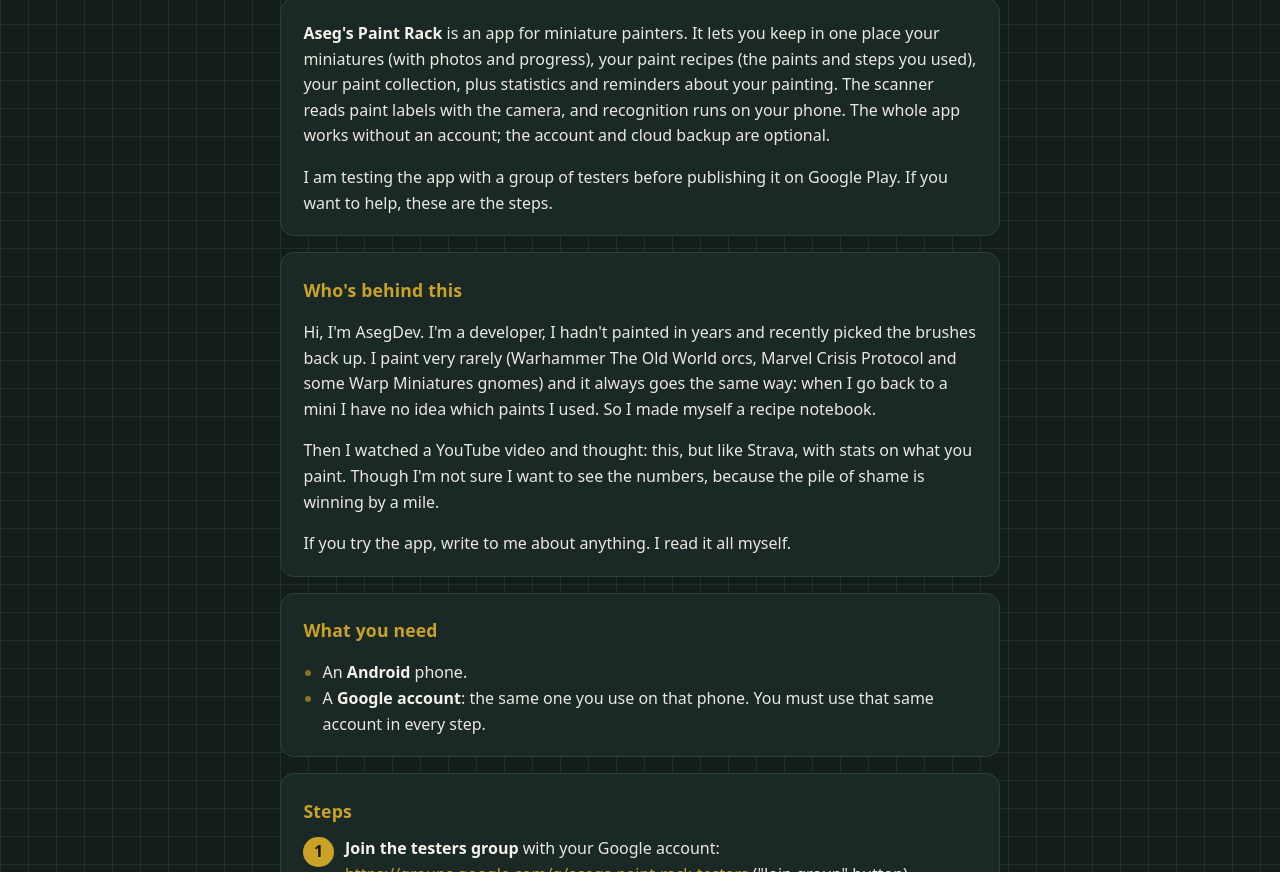
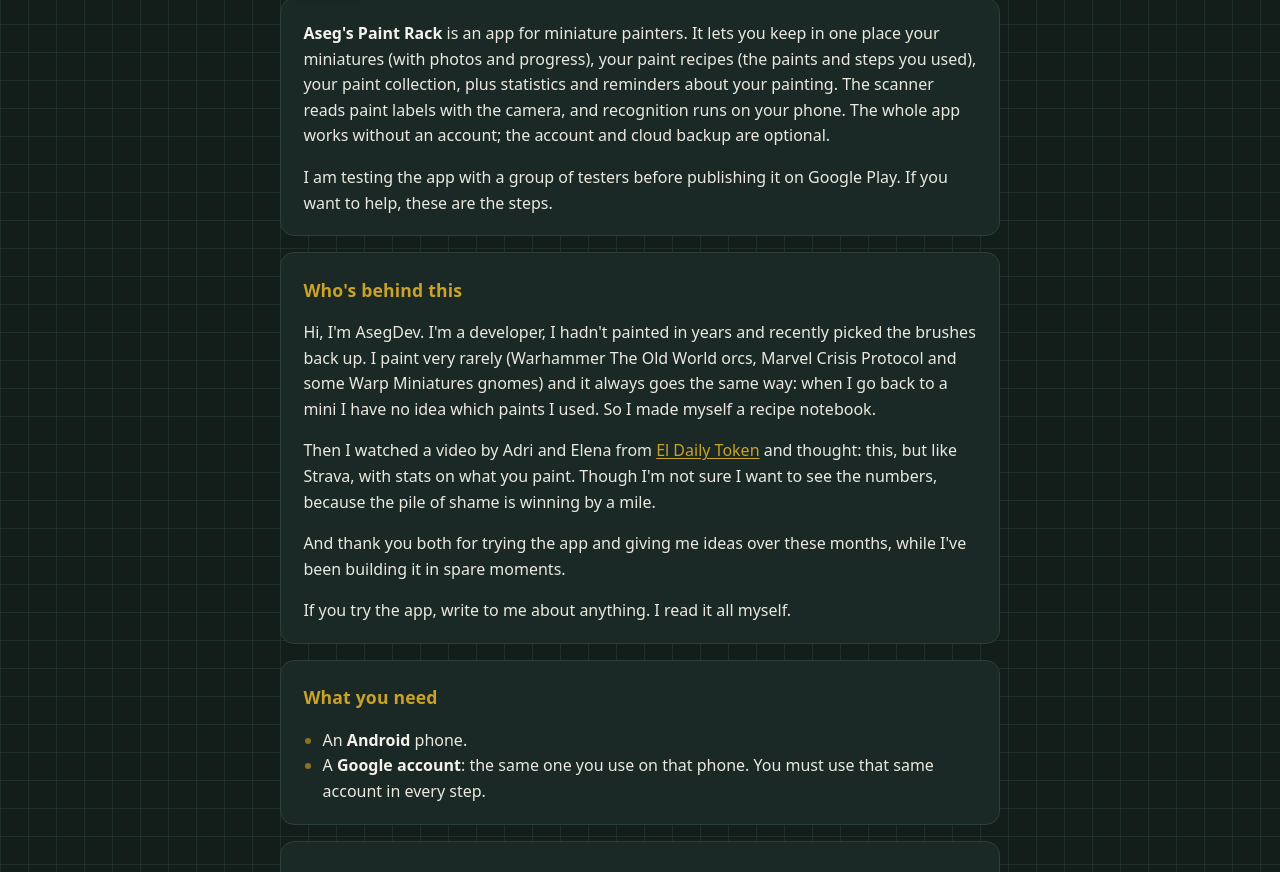
Before and after one commit to Aseg/asegs-paint-rack-privacy, a plain HTML site: page beta-en.html in a window 1280 px wide. Shown: the part 228-1100 px from the top of the page. Drawn offline with Linux system fonts and the light colour scheme.

Commit message:
Credit El Daily Token for the idea and thank them for testing (draft, not on main)
Co-Authored-By: Claude Sonnet 5.5 <noreply@anthropic.com>
Claude-Session: https://claude.ai/code/session_01La2Aja7HayxYBjowop3u7f

```diff
--- a/beta-en.html
+++ b/beta-en.html
@@ -7,7 +7,8 @@
 </section>
 <section class="card"><h2>Who's behind this</h2>
 <p>Hi, I'm AsegDev. I'm a developer, I hadn't painted in years and recently picked the brushes back up. I paint very rarely (Warhammer The Old World orcs, Marvel Crisis Protocol and some Warp Miniatures gnomes) and it always goes the same way: when I go back to a mini I have no idea which paints I used. So I made myself a recipe notebook.</p>
-<p>Then I watched a YouTube video and thought: this, but like Strava, with stats on what you paint. Though I'm not sure I want to see the numbers, because the pile of shame is winning by a mile.</p>
+<p>Then I watched a video by Adri and Elena from <a href="https://www.youtube.com/@ElDailyToken" target="_blank" rel="noopener">El Daily Token</a> and thought: this, but like Strava, with stats on what you paint. Though I'm not sure I want to see the numbers, because the pile of shame is winning by a mile.</p>
+<p>And thank you both for trying the app and giving me ideas over these months, while I've been building it in spare moments.</p>
 <p>If you try the app, write to me about anything. I read it all myself.</p>
 </section>
 <section class="card"><h2>What you need</h2>
```
Also changed, not shown: beta-es.html (+2 -1 lines).
